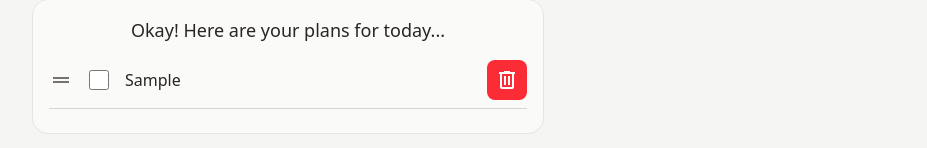
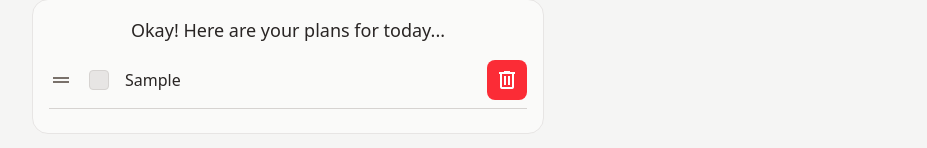
Before and after one commit to misha-kay/task-planner, a React (Vite) app: page / in a window 1280 px wide. Both pictures are taken after typing "Sample" into the empty fields and a click on the input "Add!". Shown: the part 393-541 px from the top of the page, without its empty margins (352-1279 px from the left). Built offline with nearby package versions, Linux system fonts and the light colour scheme.

Commit message:
Fix drag and drop bug

```diff
--- a/package.json
+++ b/package.json
@@ -12,6 +12,7 @@
   "dependencies": {
     "@tailwindcss/cli": "^4.0.8",
     "@tailwindcss/vite": "^4.0.8",
+    "nanoid": "^5.1.2",
     "react": "^19.0.0",
     "react-dnd": "^16.0.1",
     "react-dnd-html5-backend": "^16.0.1",
--- a/src/components/DarkLightToggle.tsx
+++ b/src/components/DarkLightToggle.tsx
@@ -2,7 +2,7 @@ import { useDarkMode } from "../hooks/useDarkMode";
 
 const DarkLightToggle = () => {
   const [theme, switchTheme] = useDarkMode();
-  console.log(theme);
+
   return (
     <label className="inline-flex items-center cursor-pointer text-stone-800 dark:text-stone-100">
       <span className="me-3 text-sm">Light / Dark Mode</span>
--- a/src/components/List.tsx
+++ b/src/components/List.tsx
@@ -1,7 +1,8 @@
+import { TaskType } from "../hooks/useTasks";
 import Task from "./Task";
 
 type ListProps = {
-  tasks: string[];
+  tasks: TaskType[];
   deleteTask: (task: string) => void;
   reorderTasks: (dragIndex: number, hoverIndex: number) => void;
 };
@@ -12,11 +13,11 @@ const List = ({ tasks, deleteTask, reorderTasks }: ListProps) => {
       <h3 className="pb-4 text-lg text-center">
         Okay! Here are your plans for today...
       </h3>
-      {tasks.map((task, index) => (
+      {tasks.map((task, i) => (
         <Task
-          key={index}
+          key={task.id}
           task={task}
-          index={index}
+          index={i}
           deleteTask={deleteTask}
           reorderTasks={reorderTasks}
         />
--- a/src/components/Task.tsx
+++ b/src/components/Task.tsx
@@ -1,8 +1,9 @@
 import { useRef } from "react";
 import { useDrag, useDrop } from "react-dnd";
+import { TaskType } from "../hooks/useTasks";
 
 type TaskProps = {
-  task: string;
+  task: TaskType;
   index: number;
   deleteTask: (task: string) => void;
   reorderTasks: (dragIndex: number, hoverIndex: number) => void;
@@ -21,7 +22,7 @@ const Task = ({ task, deleteTask, index, reorderTasks }: TaskProps) => {
 
   const [, drop] = useDrop({
     accept: "TASK",
-    hover: (draggedItem: { index: number }) => {
+    drop: (draggedItem: { index: number }) => {
       if (draggedItem.index !== index) {
         reorderTasks(draggedItem.index, index);
         draggedItem.index = index;
@@ -46,12 +47,15 @@ const Task = ({ task, deleteTask, index, reorderTasks }: TaskProps) => {
         </p>
         <input
           type="checkbox"
-          className="flex justify-center items-center w-5 h-5 accent-green-400 dark:accent-green-400 text-white"
+          id="task"
+          name="task"
+          value="task-complete"
+          className="flex justify-center items-center w-5 h-5 appearance-none border border-stone-300 dark:border-stone-300 rounded bg-stone-200 dark:bg-stone-700 checked:bg-green-400 checked:border-green-500 dark:checked:bg-green-400 checked:after:content-['✓'] checked:after:text-white checked:after:text-sm checked:after:font-bold checked:after:flex checked:after:items-center checked:after:justify-center checked:after:h-full"
         />
-        <p className="pl-4">{task}</p>
+        <p className="pl-4">{task.content}</p>
       </div>
       <button
-        onClick={() => deleteTask(task)}
+        onClick={() => deleteTask(task.id)}
         className="border-0 rounded-lg bg-red-500 hover:bg-red-700 dark:bg-rose-700 dark:hover:bg-rose-500 text-white p-2 flex justify-center items-center hover:cursor-pointer"
       >
         <span className="material-symbols-outlined">delete</span>
--- a/src/hooks/useTasks.tsx
+++ b/src/hooks/useTasks.tsx
@@ -1,26 +1,33 @@
-import { useEffect, useState } from "react";
+import { nanoid } from "nanoid";
+import { useEffect, useId, useState } from "react";
+
+export type TaskType = {
+  id: string;
+  content: string;
+};
 
 export function useTasks() {
-  const [tasks, set] = useState<string[]>([]);
+  const [tasks, set] = useState<TaskType[]>([]);
 
   function saveTask(task: string) {
+    const id = nanoid(4);
     if (task.trim() === "") return;
     set((s) => {
-      const updatedTasks = [...s, task];
-      saveToLocalStorage(updatedTasks);
-      return updatedTasks;
+      const temp = [...s, { id, content: task }];
+      saveToLocalStorage(temp);
+      return temp;
     });
   }
 
-  function deleteTask(task: string) {
+  function deleteTask(id: string) {
     set((s) => {
-      const clearTasks = s.filter((i) => i !== task);
+      const clearTasks = s.filter((task) => task.id !== id);
       saveToLocalStorage(clearTasks);
       return clearTasks;
     });
   }
 
-  function saveToLocalStorage(tasksToSave: string[]) {
+  function saveToLocalStorage(tasksToSave: TaskType[]) {
     try {
       localStorage.setItem("tasks", JSON.stringify(tasksToSave));
     } catch (e) {
@@ -39,7 +46,7 @@ export function useTasks() {
     }
 
     try {
-      const parsedTasks: string[] = JSON.parse(tasksFromLocalStorage);
+      const parsedTasks: TaskType[] = JSON.parse(tasksFromLocalStorage);
       set(parsedTasks);
     } catch (e) {
       console.log(
```
Also changed, not shown: 1 other file (tests, documents, lock files or other folders).
